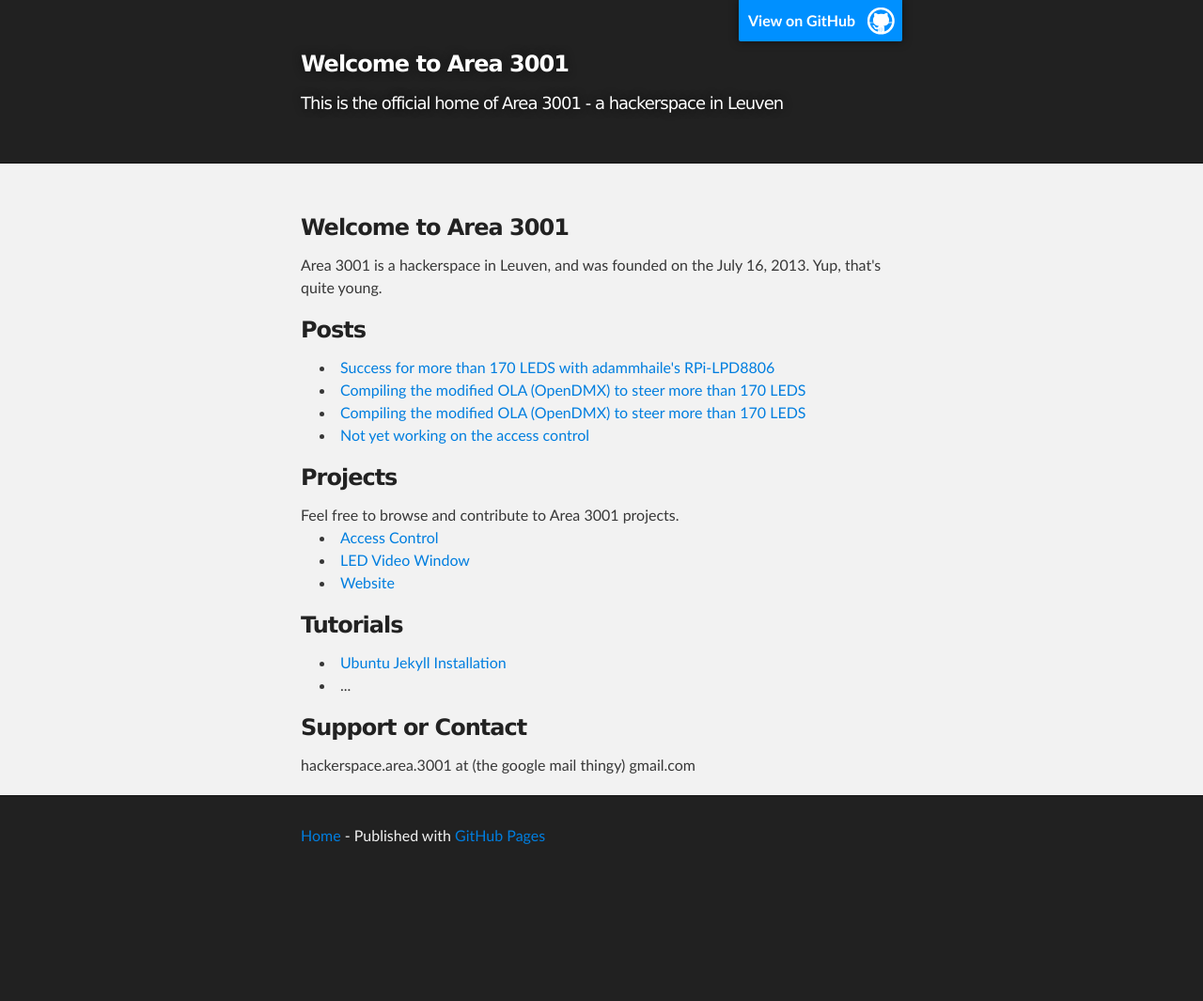
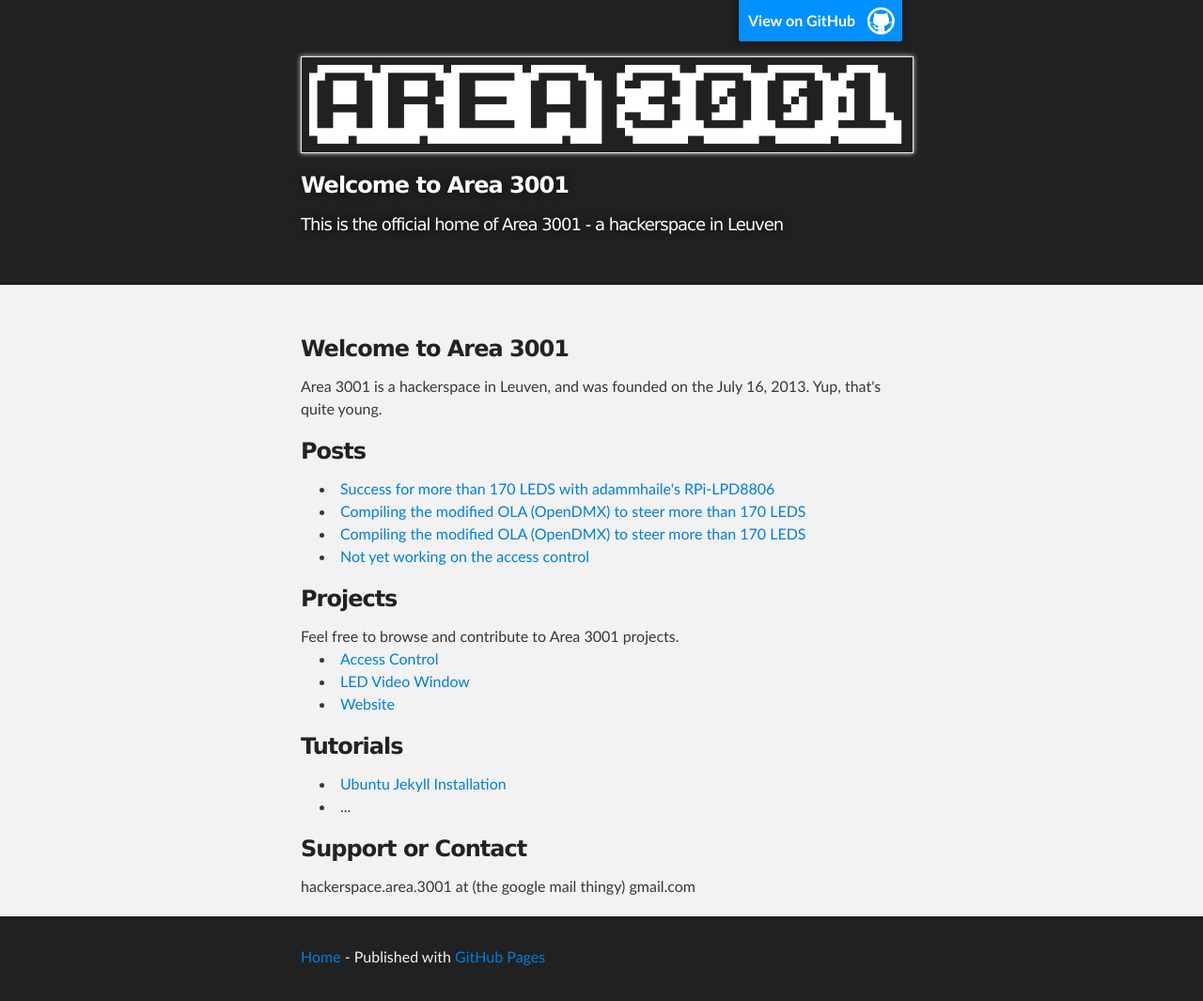
Before and after one commit to area3001/area3001.github.io, a Jekyll site: the page built from index.html, in a window 1280 px wide. Shown: the whole page at 94% size. Built offline with Jekyll 4.4.1, drawn with Linux system fonts in a browser that asks for light colours; Markdown is read by kramdown in place of the engine named in the settings; before the commit the page ends 936 px from its top, so only the background shows below that.

Commit message:
Logo added in header

```diff
--- a/_layouts/default.html
+++ b/_layouts/default.html
@@ -32,6 +32,7 @@
     <div id="header_wrap" class="outer">
       <header class="inner">
 	<a id="forkme_banner" href="https://github.com/area3001">View on GitHub</a>
+	<img src="../images/logo_header.png" alt="Area 3001 Logo" width="200">
 	<h1 id="project_title">{{ page.title }}</h1>
 	<h2 id="project_tagline">{{ page.description }} </h2>
       </header>
```
